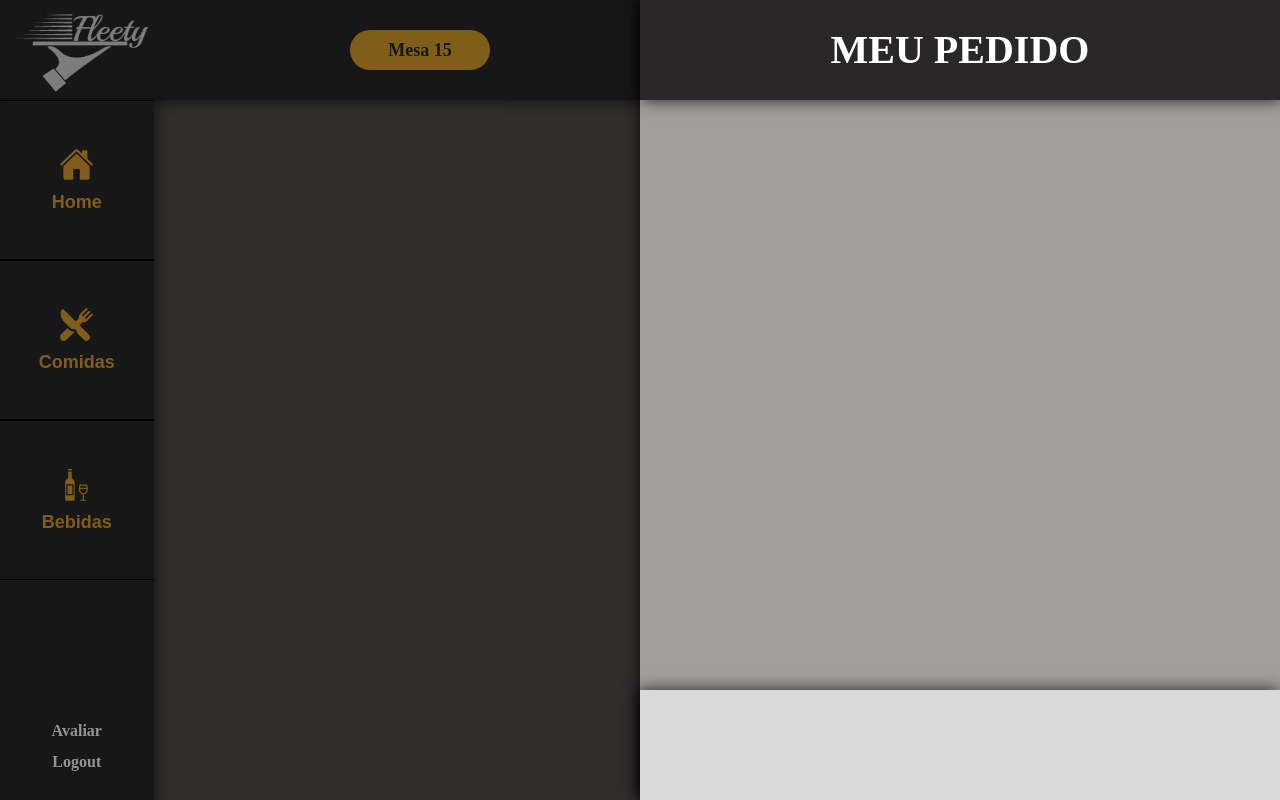
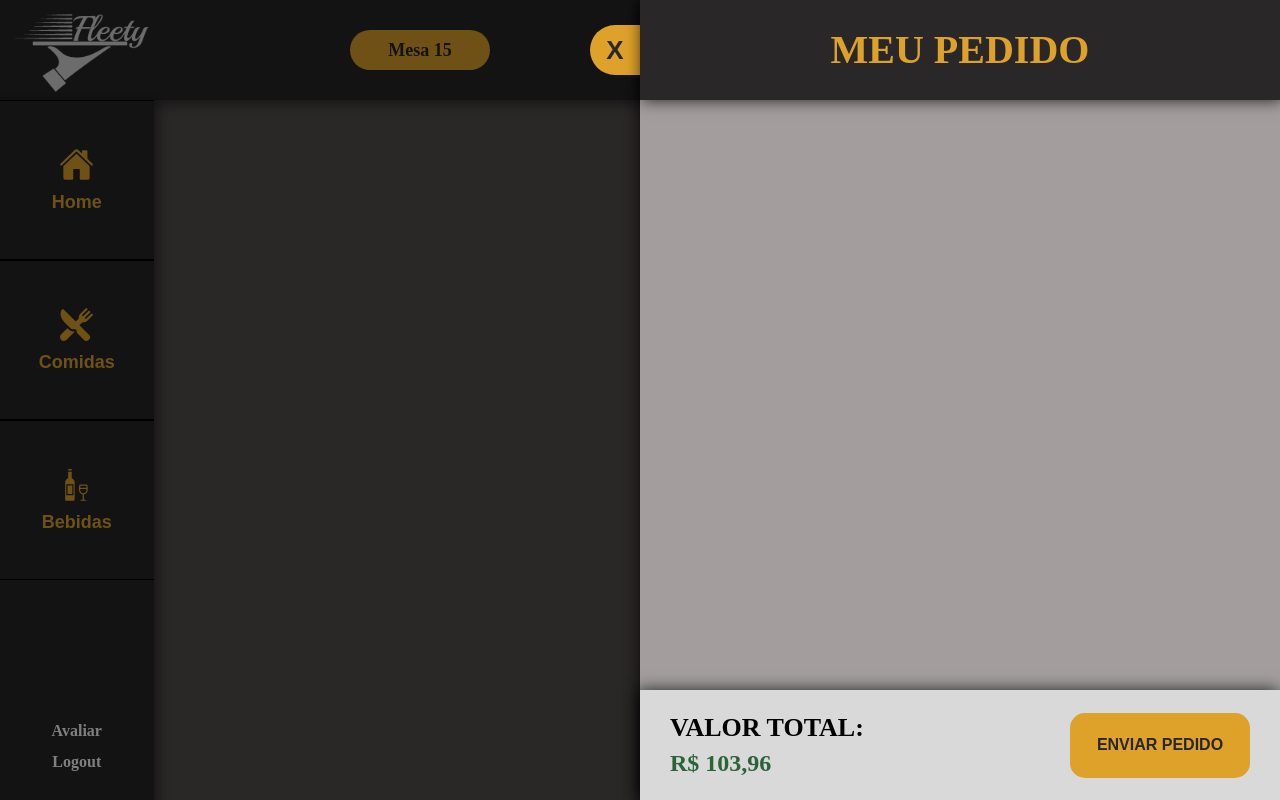
Before and after one commit to FilipeGarroteDev/Fleety-AutoService-Fullstack, a React (Create React App) app: page /chart in a window 1280 px wide. Built offline with nearby package versions, Linux system fonts and the light colour scheme.

Commit message:
feat: added layout to header and footer on chartPage

```diff
--- a/src/common/GlobalStyle.js
+++ b/src/common/GlobalStyle.js
@@ -10,6 +10,7 @@ export default createGlobalStyle`
     width: 100vw;
     height: 100vh;
     background-color: #544E4E;
+    overflow: hidden;
 
   }
 
--- a/src/components/Dashboard/Menus/TopMenu.jsx
+++ b/src/components/Dashboard/Menus/TopMenu.jsx
@@ -2,25 +2,31 @@ import styled from 'styled-components';
 import fleetyLogo from '../../../assets/images/fleetyLogo.png';
 import { IoHandRight, IoWallet } from 'react-icons/io5';
 import { BsFillCartCheckFill } from 'react-icons/bs';
+import { Link } from 'react-router-dom';
 
 export default function TopMenu() {
   return (
     <Container>
       <img src={fleetyLogo} alt="logo" />
       <div>Mesa 15</div>
+
       <ButtonsContainer>
         <button>
           <IoHandRight />
           <span>Chamar garçom</span>
         </button>
+
         <button>
           <IoWallet />
           <span>Minha conta</span>
         </button>
-        <button>
-          <BsFillCartCheckFill />
-          <span>Meu pedido</span>
-        </button>
+
+        <Link to="/chart">
+          <button>
+            <BsFillCartCheckFill />
+            <span>Meu pedido</span>
+          </button>
+        </Link>
       </ButtonsContainer>
     </Container>
   );
@@ -63,7 +69,7 @@ const ButtonsContainer = styled.nav`
   width: auto;
   height: 100%;
 
-  > button {
+  button {
     display: flex;
     align-items: center;
     justify-content: center;
--- a/src/pages/ChartPage/index.jsx
+++ b/src/pages/ChartPage/index.jsx
@@ -9,38 +9,83 @@ export default function ChartPage() {
       <TopMenu />
       <NavigationBar />
       <ChartWindow>
+        <button>X</button>
         <header>MEU PEDIDO</header>
         <div></div>
-        <footer></footer>
+        <footer>
+          <div>
+            <h2>VALOR TOTAL:</h2>
+            <h3>R$ 103,96</h3>
+          </div>
+          <button>ENVIAR PEDIDO</button>
+        </footer>
       </ChartWindow>
     </>
   );
 }
 
 const OpacityStyle = styled.main`
+  @keyframes opacityWindow {
+    0% {
+      opacity: 0;
+    }
+    100% {
+      opacity: 0.5;
+    }
+  }
+
   width: 100vw;
   height: 100vh;
-  background-color: #0000006c;
   position: absolute;
+  animation: opacityWindow 0.7s ease-in-out;
+  background-color: #000000;
+  opacity: 0.5;
   z-index: 2;
+  padding-left: 14%;
 `;
+
 const ChartWindow = styled.section`
+  @keyframes showWindow {
+    0% {
+      right: -50%;
+    }
+    100% {
+      right: 0;
+    }
+  }
+
   width: 50%;
   height: 100vh;
-  background-color: #A39D9D;
+  background-color: #a39d9d;
   box-shadow: 0 3px 15px rgba(0, 0, 0, 0.8);
   position: absolute;
   right: 0;
   z-index: 3;
+  animation: showWindow 0.7s ease-in-out;
 
-  >header {
+  > button {
+    width: 50px;
+    height: 50px;
+    border-top-left-radius: 50px;
+    border-bottom-left-radius: 50px;
+    border: none;
+    background-color: #dea12a;
+    position: absolute;
+    left: -50px;
+    top: 25px;
+    color: #292727;
+    font-size: 26px;
+    font-weight: 700;
+  }
+
+  > header {
     width: inherit;
     height: 100px;
     display: flex;
     justify-content: center;
     align-items: center;
     background-color: #292727;
-    color: #ffffff;
+    color: #dea12a;
     font-size: 40px;
     font-weight: 700;
     box-shadow: 2px 0 15px rgba(0, 0, 0, 0.8);
@@ -48,18 +93,39 @@ const ChartWindow = styled.section`
     top: 0;
   }
 
-
-
-  >footer {
+  > footer {
     width: inherit;
     height: 110px;
     display: flex;
     justify-content: space-between;
     align-items: center;
-    padding: 0 15px;
-    background-color: #D9D9D9;
+    padding: 0 30px;
+    background-color: #d9d9d9;
     box-shadow: -2px 0 15px rgba(0, 0, 0, 0.8);
     position: fixed;
     bottom: 0;
+
+    >div h2 {
+      font-size: 26px;
+      font-weight: 700;
+      margin-bottom: 10px;
+    }
+
+    >div h3 {
+      font-size: 24px;
+      font-weight: 700;
+      color: #2A6437;
+    }
+
+    >button {
+      width: 180px;
+      height: 65px;
+      border: none;
+      background-color: #dea12a;
+      border-radius: 15px;
+      color: #292727;
+      font-weight: 700;
+      font-size: 16px;
+    }
   }
 `;
```
